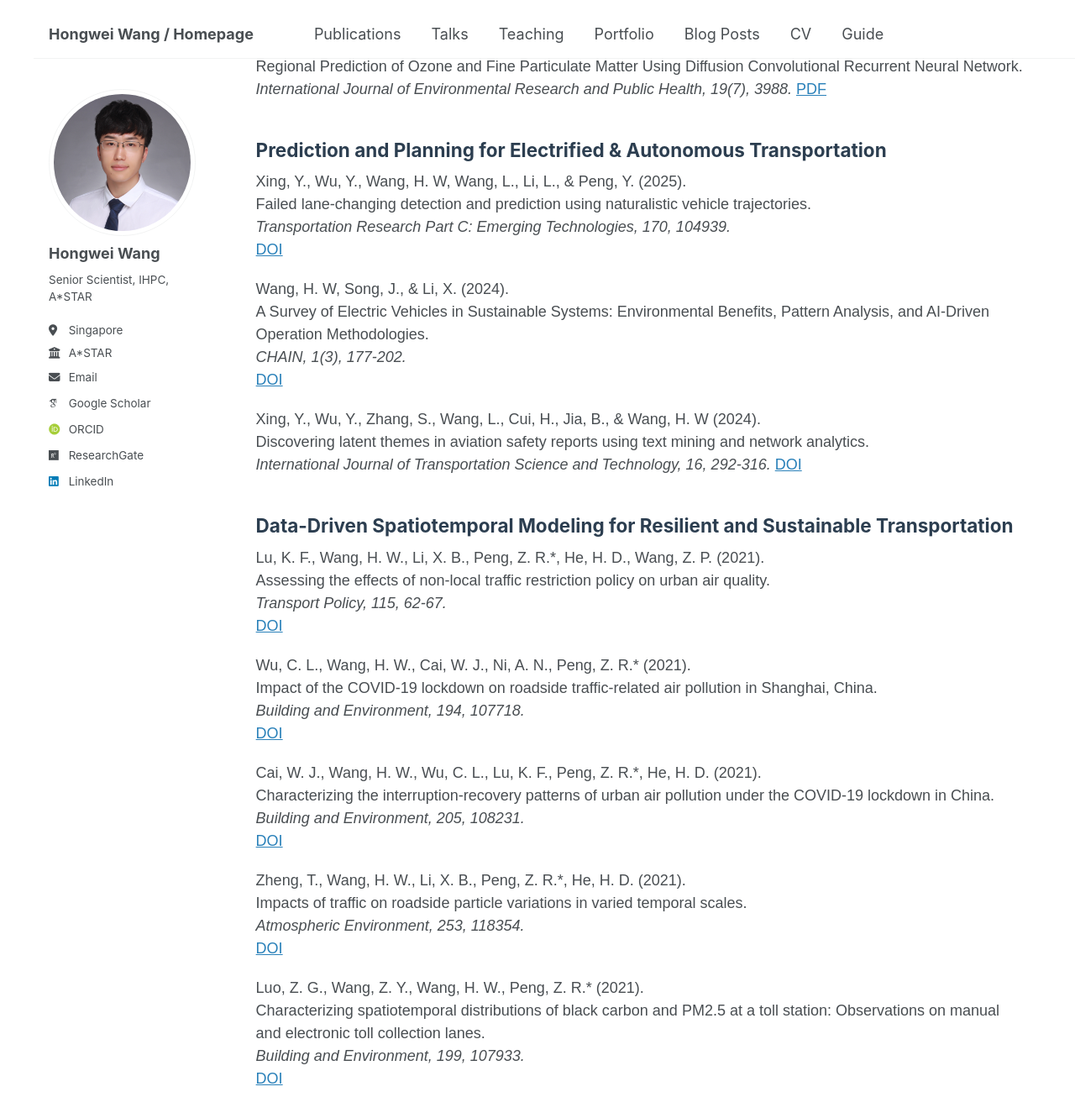
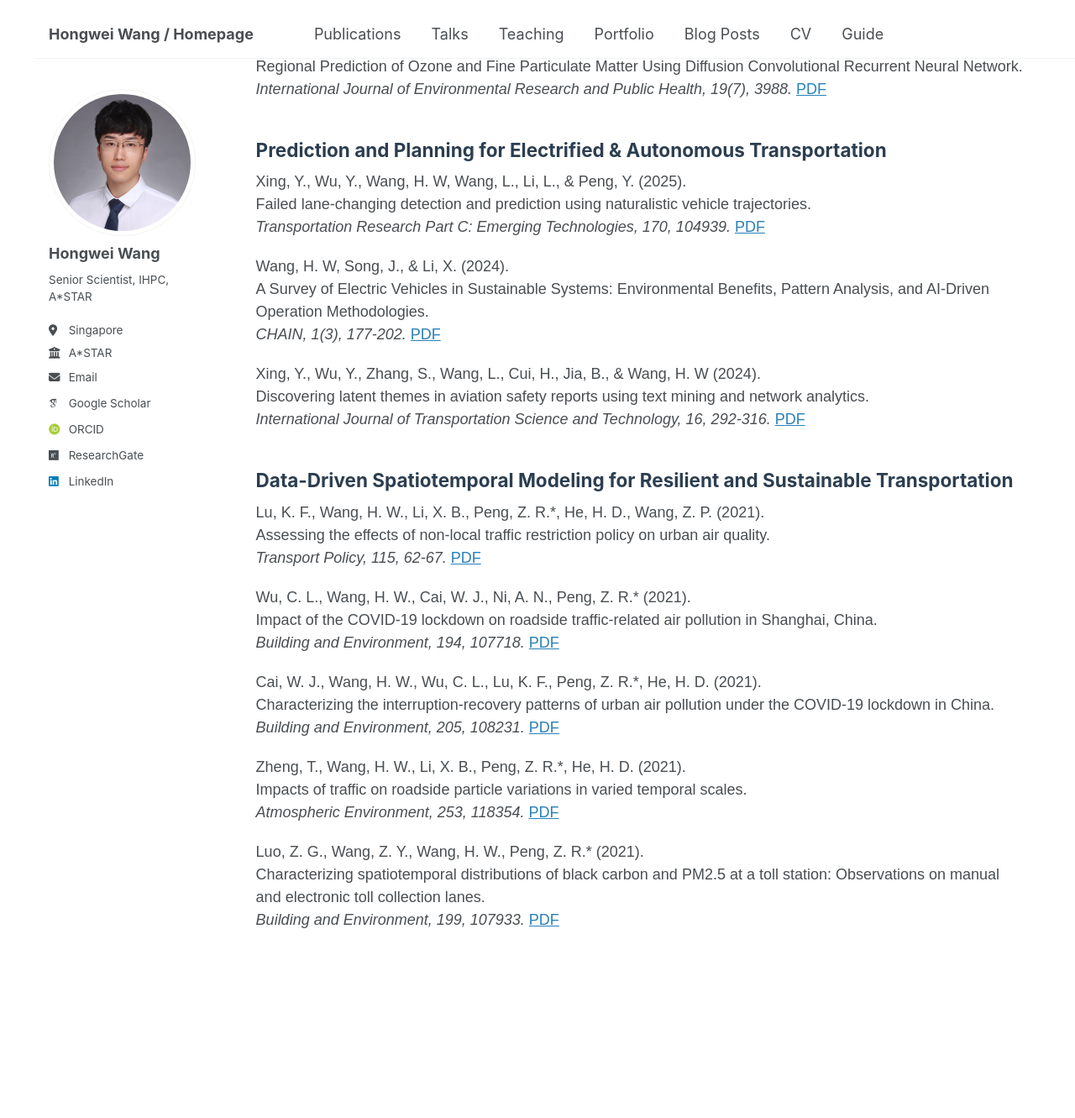
Before and after one commit to hongweiwang-lab/hongweiwang-lab.github.io, a Jekyll site: the page built from _pages/about.md, in a window 1280 px wide and 1400 px high, scrolled down 1949 px. Shown: the top 1331 px of the window at 84% size. Built offline with Jekyll 4.4.1, drawn with Linux system fonts in a browser that asks for light colours; some web fonts are replaced.

Commit message:
Update about.md

```diff
--- a/_pages/about.md
+++ b/_pages/about.md
@@ -100,52 +100,44 @@ Artificial Intelligence, Prediction & Optimization, Electrified & Autonomous Tra
     <div class="publication">
         Xing, Y., Wu, Y., Wang, H. W, Wang, L., Li, L., & Peng, Y. (2025). <br>
         Failed lane-changing detection and prediction using naturalistic vehicle trajectories. <br>
-        <i>Transportation Research Part C: Emerging Technologies, 170, 104939.</i> <br>
-        <a href="https://doi.org/10.1016/j.trc.2024.104939">DOI</a>
+        <i>Transportation Research Part C: Emerging Technologies, 170, 104939.</i> <a href="https://doi.org/10.1016/j.trc.2024.104939">PDF</a>
     </div>
     <div class="publication">
         Wang, H. W, Song, J., & Li, X. (2024). <br>
         A Survey of Electric Vehicles in Sustainable Systems: Environmental Benefits, Pattern Analysis, and AI-Driven Operation Methodologies. <br>
-        <i>CHAIN, 1(3), 177-202.</i> <br>
-        <a href="https://doi.org/10.23919/CHAIN.2024.000009">DOI</a>
+        <i>CHAIN, 1(3), 177-202.</i> <a href="https://doi.org/10.23919/CHAIN.2024.000009">PDF</a>
     </div>
     <div class="publication">
         Xing, Y., Wu, Y., Zhang, S., Wang, L., Cui, H., Jia, B., & Wang, H. W  (2024). <br>
         Discovering latent themes in aviation safety reports using text mining and network analytics. <br>
-        <i>International Journal of Transportation Science and Technology, 16, 292-316.</i>
-        <a href="https://doi.org/10.1016/j.ijtst.2024.02.009">DOI</a>
+        <i>International Journal of Transportation Science and Technology, 16, 292-316.</i> <a href="https://doi.org/10.1016/j.ijtst.2024.02.009">PDF</a>
     </div>
 
     <h2>Data-Driven Spatiotemporal Modeling for Resilient and Sustainable Transportation</h2>
     <div class="publication">
         Lu, K. F., Wang, H. W., Li, X. B., Peng, Z. R.*, He, H. D., Wang, Z. P. (2021). <br>
         Assessing the effects of non-local traffic restriction policy on urban air quality. <br>
-        <i>Transport Policy, 115, 62-67.</i> <br>
-        <a href="https://doi.org/10.1016/j.tranpol.2021.11.005">DOI</a>
+        <i>Transport Policy, 115, 62-67.</i> <a href="https://doi.org/10.1016/j.tranpol.2021.11.005">PDF</a>
     </div>
     <div class="publication">
         Wu, C. L., Wang, H. W., Cai, W. J., Ni, A. N., Peng, Z. R.* (2021). <br>
         Impact of the COVID-19 lockdown on roadside traffic-related air pollution in Shanghai, China. <br>
-        <i>Building and Environment, 194, 107718.</i> <br>
-        <a href="https://doi.org/10.1016/j.buildenv.2021.107718">DOI</a>
+        <i>Building and Environment, 194, 107718.</i> <a href="https://doi.org/10.1016/j.buildenv.2021.107718">PDF</a>
     </div>
     <div class="publication">
         Cai, W. J., Wang, H. W., Wu, C. L., Lu, K. F., Peng, Z. R.*, He, H. D. (2021). <br>
         Characterizing the interruption-recovery patterns of urban air pollution under the COVID-19 lockdown in China. <br>
-        <i>Building and Environment, 205, 108231.</i> <br>
-        <a href="https://doi.org/10.1016/j.buildenv.2021.108231">DOI</a>
+        <i>Building and Environment, 205, 108231.</i> <a href="https://doi.org/10.1016/j.buildenv.2021.108231">PDF</a>
     </div>
     <div class="publication">
         Zheng, T., Wang, H. W., Li, X. B., Peng, Z. R.*, He, H. D. (2021). <br>
         Impacts of traffic on roadside particle variations in varied temporal scales. <br>
-        <i>Atmospheric Environment, 253, 118354.</i> <br>
-        <a href="https://doi.org/10.1016/j.atmosenv.2021.118354">DOI</a>
+        <i>Atmospheric Environment, 253, 118354.</i> <a href="https://doi.org/10.1016/j.atmosenv.2021.118354">PDF</a>
     </div>
     <div class="publication">
         Luo, Z. G., Wang, Z. Y., Wang, H. W., Peng, Z. R.* (2021). <br>
         Characterizing spatiotemporal distributions of black carbon and PM2.5 at a toll station: Observations on manual and electronic toll collection lanes. <br>
-        <i>Building and Environment, 199, 107933.</i> <br>
-        <a href="https://doi.org/10.1016/j.buildenv.2021.107933">DOI</a>
+        <i>Building and Environment, 199, 107933.</i> <a href="https://doi.org/10.1016/j.buildenv.2021.107933">PDF</a>
     </div>
 </body>
 </html>
```
